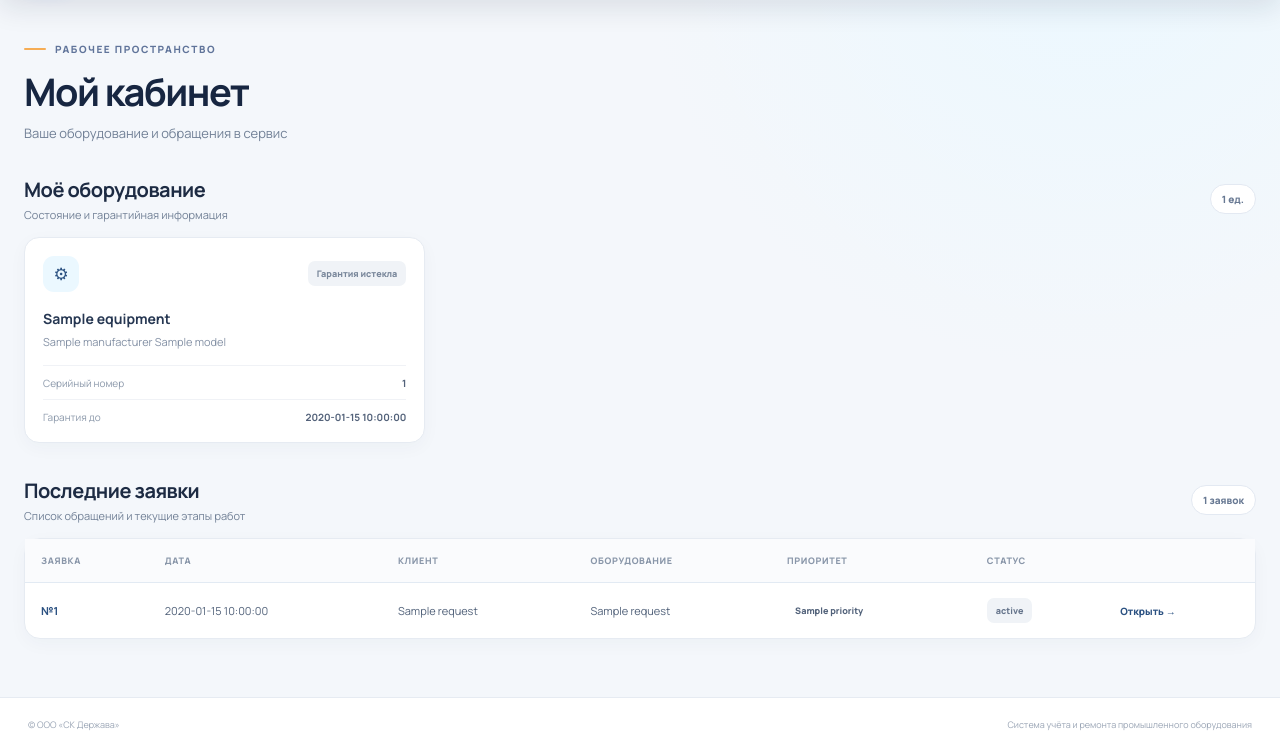
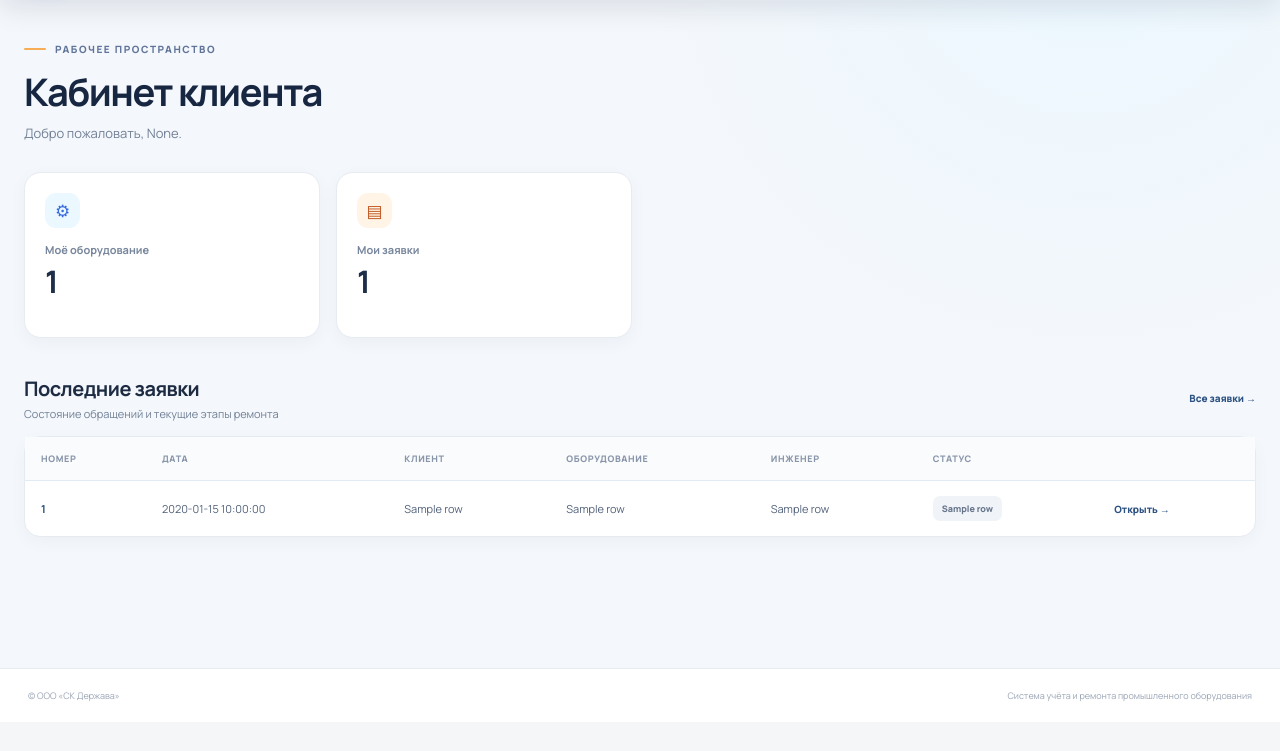
Before and after one commit to RShukrona/UchPrak2026, a Flask app: template templates/dashboard.html in a window 1280 px wide. Shown: the part 78-829 px from the top of the page. After the commit the page ends 779 px from the top, so only its background shows below. Run offline with Flask 3, Linux system fonts and the light colour scheme; the template is opened without the code that fills it: most values are stand-ins (such as "Sample title", 1, 10 or a date in 2020); some libraries are stand-ins or nearby versions.

Commit message:
Обновить интерфейс под новую схему базы данных

```diff
--- a/templates/dashboard.html
+++ b/templates/dashboard.html
@@ -3,47 +3,37 @@
 {% block content %}
 <section class="page-heading">
   <div><div class="eyebrow"><span class="eyebrow-line"></span> РАБОЧЕЕ ПРОСТРАНСТВО</div>
-    <h1>{% if mode == 'admin' %}Панель управления{% elif mode == 'engineer' %}Мои задачи{% else %}Мой кабинет{% endif %}</h1>
-    <p class="muted">{% if mode == 'admin' %}Общая картина по заявкам, клиентам и оборудованию{% elif mode == 'engineer' %}Заявки, назначенные на вас{% else %}Ваше оборудование и обращения в сервис{% endif %}</p>
+    <h1>{% if role == 'admin' %}Панель управления{% elif role == 'employee' %}Рабочий кабинет инженера{% else %}Кабинет клиента{% endif %}</h1>
+    <p class="muted">Добро пожаловать, {{ session.get('full_name') }}.</p>
   </div>
-  {% if mode == 'client' %}<a class="button button-primary" href="{{ url_for('new_request') }}">＋ Создать заявку</a>{% endif %}
+  {% if role == 'client' %}<a class="button button-primary" href="{{ url_for('request_new') }}">＋ Создать заявку</a>{% elif role in ['admin','employee'] %}<a class="button button-primary" href="{{ url_for('equipment_add') }}">＋ Добавить оборудование</a>{% endif %}
 </section>
-
-{% if mode == 'admin' %}
+{% if role == 'admin' %}
 <section class="stats-grid">
-  <article class="stat-card"><span class="stat-icon violet">▦</span><span class="stat-label">Клиенты</span><strong>{{ stats.clients_count }}</strong><small>Организаций в системе</small></article>
-  <article class="stat-card"><span class="stat-icon blue">⚙</span><span class="stat-label">Оборудование</span><strong>{{ stats.equipment_count }}</strong><small>Единиц на учёте</small></article>
-  <article class="stat-card"><span class="stat-icon amber">▤</span><span class="stat-label">Всего заявок</span><strong>{{ stats.requests_count }}</strong><small>За всё время</small></article>
-  <article class="stat-card"><span class="stat-icon green">◷</span><span class="stat-label">Активные заявки</span><strong>{{ stats.active_count }}</strong><small>Требуют внимания</small></article>
+  <article class="stat-card"><span class="stat-icon violet">♙</span><span class="stat-label">Клиенты</span><strong>{{ stats.clients_count }}</strong><small>Организаций в системе</small></article>
+  <article class="stat-card"><span class="stat-icon blue">⚙</span><span class="stat-label">Сотрудники</span><strong>{{ stats.employees_count }}</strong><small>Инженеров и специалистов</small></article>
+  <article class="stat-card"><span class="stat-icon amber">▦</span><span class="stat-label">Оборудование</span><strong>{{ stats.equipment_count }}</strong><small>Единиц на учёте</small></article>
+  <article class="stat-card"><span class="stat-icon green">▤</span><span class="stat-label">Активные заявки</span><strong>{{ stats.active_count }}</strong><small>Всего заявок: {{ stats.requests_count }}</small></article>
 </section>
-{% elif mode == 'engineer' %}
-<div class="info-banner"><span class="banner-icon">✦</span><span><strong>Рабочий список инженера</strong><small>Здесь отображаются заявки, назначенные на вашу учётную запись.</small></span></div>
+{% elif role == 'employee' %}
+<section class="stats-grid">
+  <article class="stat-card"><span class="stat-icon blue">▤</span><span class="stat-label">Доступные заявки</span><strong>{{ stats.requests_count }}</strong></article>
+  <article class="stat-card"><span class="stat-icon amber">◷</span><span class="stat-label">Новые</span><strong>{{ stats.new_count }}</strong></article>
+  <article class="stat-card"><span class="stat-icon green">⚙</span><span class="stat-label">В работе</span><strong>{{ stats.active_count }}</strong></article>
+</section>
 {% else %}
-<section class="section-block">
-  <div class="section-title"><div><h2>Моё оборудование</h2><p>Состояние и гарантийная информация</p></div><span class="count-chip">{{ equipment|length }} ед.</span></div>
-  <div class="equipment-grid">
-    {% for e in equipment %}
-    <article class="equipment-card">
-      <div class="equipment-top"><span class="equipment-icon">⚙</span><span class="status-tag {% if e.warranty_active %}tag-good{% else %}tag-muted{% endif %}">{% if e.warranty_active %}Гарантия действует{% else %}Гарантия истекла{% endif %}</span></div>
-      <h3>{{ e.equipment_name }}</h3>
-      <p>{{ e.manufacturer or '' }} {{ e.model or '' }}</p>
-      <div class="equipment-meta"><span>Серийный номер</span><strong>{{ e.serial_number or 'Не указан' }}</strong></div>
-      <div class="equipment-meta"><span>Гарантия до</span><strong>{{ e.warranty_until or '—' }}</strong></div>
-    </article>
-    {% else %}<div class="empty-card">Оборудование пока не зарегистрировано.</div>{% endfor %}
-  </div>
+<section class="stats-grid">
+  <article class="stat-card"><span class="stat-icon blue">⚙</span><span class="stat-label">Моё оборудование</span><strong>{{ stats.equipment_count }}</strong></article>
+  <article class="stat-card"><span class="stat-icon amber">▤</span><span class="stat-label">Мои заявки</span><strong>{{ stats.requests_count }}</strong></article>
 </section>
 {% endif %}
-
 <section class="section-block">
-  <div class="section-title"><div><h2>{% if mode == 'client' %}Мои заявки{% elif mode == 'engineer' %}Назначенные заявки{% else %}Последние заявки{% endif %}</h2><p>{% if mode == 'admin' %}Последние обращения клиентов{% else %}Список обращений и текущие этапы работ{% endif %}</p></div><span class="count-chip">{{ requests|length }} заявок</span></div>
+  <div class="section-title"><div><h2>{% if role == 'client' %}Мои заявки{% elif role == 'employee' %}Назначенные и новые заявки{% else %}Последние заявки{% endif %}</h2><p>Состояние обращений и текущие этапы ремонта</p></div><a class="table-link" href="{{ url_for('requests_list') }}">Все заявки →</a></div>
   <div class="table-card"><div class="table-scroll"><table>
-    <thead><tr><th>Заявка</th><th>Дата</th>{% if mode != 'client' %}<th>Клиент</th>{% endif %}<th>Оборудование</th>{% if mode == 'admin' %}<th>Инженер</th>{% endif %}<th>Приоритет</th><th>Статус</th><th></th></tr></thead>
-    <tbody>
-    {% for r in requests %}
-    <tr><td><strong class="request-number">№{{ r.request_id }}</strong></td><td>{{ r.request_date }}</td>{% if mode != 'client' %}<td>{{ r.company_name }}</td>{% endif %}<td>{{ r.equipment_name }}</td>{% if mode == 'admin' %}<td>{{ r.engineer_name or 'Не назначен' }}</td>{% endif %}<td><span class="priority priority-{{ r.priority }}">{{ priority_labels.get(r.priority, r.priority) }}</span></td><td><span class="status-tag status-{{ r.request_status }}">{{ status_labels.get(r.request_status, r.request_status) }}</span></td><td><a class="table-link" href="{{ url_for('request_detail', request_id=r.request_id) }}">Открыть →</a></td></tr>
-    {% else %}<tr><td colspan="8" class="empty-cell">Заявок пока нет. Когда появятся обращения, они будут отображаться здесь.</td></tr>{% endfor %}
-    </tbody>
+    <thead><tr><th>Номер</th><th>Дата</th><th>Клиент</th><th>Оборудование</th><th>Инженер</th><th>Статус</th><th></th></tr></thead>
+    <tbody>{% for r in rows %}
+      <tr><td><strong class="request-number">{{ r.request_number }}</strong></td><td>{{ r.creation_date }}</td><td>{{ r.client_name }}</td><td>{{ r.model_name }}</td><td>{{ r.employee_name or 'Не назначен' }}</td><td><span class="status-tag">{{ r.status_name }}</span></td><td><a class="table-link" href="{{ url_for('request_detail', item_id=r.id) }}">Открыть →</a></td></tr>
+    {% else %}<tr><td colspan="7" class="empty-cell">Заявок пока нет.</td></tr>{% endfor %}</tbody>
   </table></div></div>
 </section>
 {% endblock %}
```
